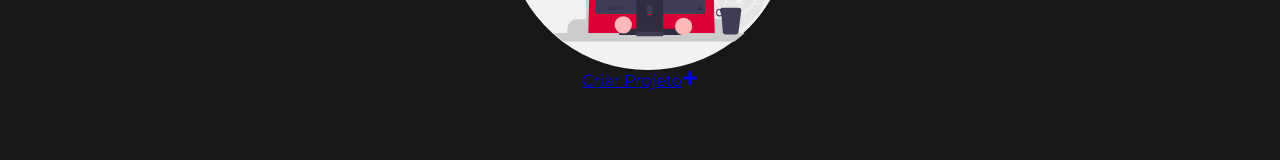
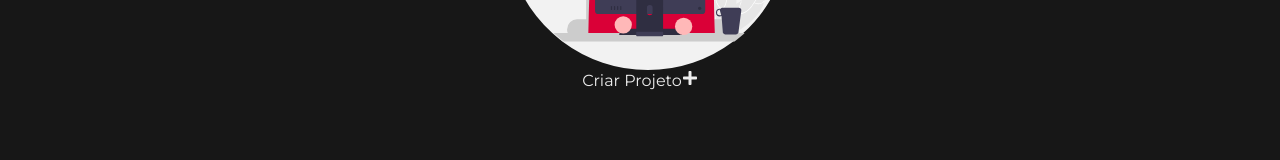
Before and after one commit to LucaBobbioDev/hand-lender, a React (Create React App) app: page /Home in a window 1280 px wide. Shown: the part 467-627 px from the top of the page. Built offline with nearby package versions, Linux system fonts and the light colour scheme.

Commit message:
Modificações na Home
Alterei o Home.js e o Home.module.css

```diff
--- a/src/components/pages/Home.js
+++ b/src/components/pages/Home.js
@@ -2,22 +2,25 @@ import projects from '../../img/projects.svg'
 import styles from './Home.module.css'
 import {FaPlus} from 'react-icons/fa'
 import {Link} from 'react-router-dom'
+
 export default function Home(){
     return(
         <>
         <div className={styles.section}>
-            <h1>
+                <h1>
                     Home
                 </h1>
                 <p>
                     Bem vindo ao Hand Lender!
                     Comece a publicar o seus projetos agora mesmo.
                 </p>
-                <img src={projects} width={300}></img>
-                <Link to="/">
-                    Criar Projeto
-                    <FaPlus/>
-                </Link>
+                <img src={projects} width={300} alt='Drawing of a man using an laptop with a window behind'></img>
+                <div className={styles.criar}>
+                    <Link to="/Create">
+                        Criar Projeto
+                        <FaPlus/>
+                    </Link>
+                </div>
         </div>
         </>
     )
--- a/src/components/pages/Home.module.css
+++ b/src/components/pages/Home.module.css
@@ -6,3 +6,11 @@
     justify-content: center;
     padding: 4em;
 }
+
+.criar a{
+    color: #EDEDED;
+    text-decoration: none;
+}
+.criar a hover{
+    color: #c0bdbd;
+}
```
